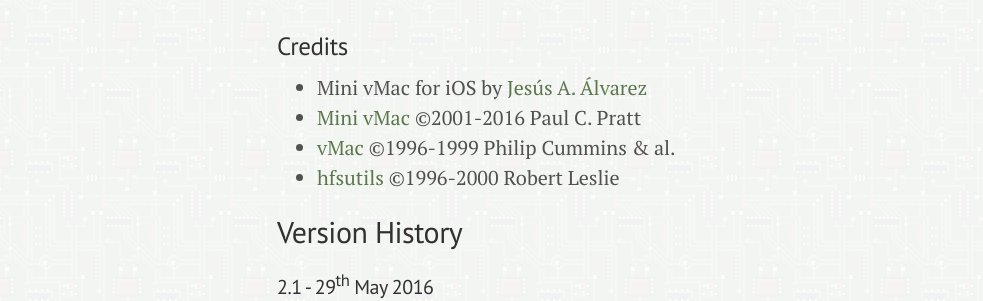
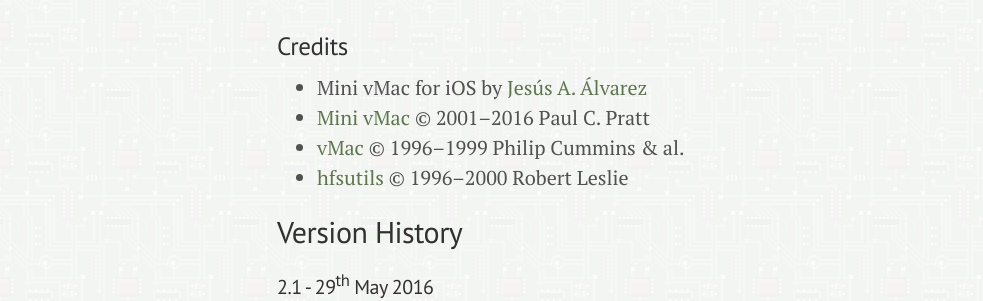
Before and after one commit to zydeco/zydeco.github.io, a Jekyll site: the page built from minivmac4ios.md, in a window 1280 px wide and 900 px high, scrolled down 4870 px. Shown: the part 156-457 px from the top of the window, without its empty margins (3-986 px from the left). Built offline with Jekyll 4.4.1, drawn with Linux system fonts in a browser that asks for light colours; nearby versions of some CDN libraries.

Commit message:
use en-dash for separating years

```diff
--- a/_includes/sidebar.html
+++ b/_includes/sidebar.html
@@ -57,7 +57,7 @@
       {% endfor %}
     </p>
     <p class="copyright">
-      &copy; 2002-{{ site.time | date: '%Y' }} Jesús A. Álvarez.<br/>All rights reserved.
+      © 2002–{{ site.time | date: '%Y' }} Jesús A. Álvarez.<br/>All rights reserved.
     </p>
   </div>
 </div>
--- a/fontmanager/index.html
+++ b/fontmanager/index.html
@@ -47,7 +47,7 @@
     </div>
     <div id="bottom">
         <div id="footer-content">
-            ©2014 <a href="http://twitter.com/maczydeco">Jesús A. Álvarez</a> - <a href="http://namedfork.net">namedfork.net</a>
+            © 2014–2016 <a href="http://twitter.com/maczydeco">Jesús A. Álvarez</a> - <a href="http://namedfork.net">namedfork.net</a>
         </div>
     </div>
 </body>
--- a/minivmac4ios.md
+++ b/minivmac4ios.md
@@ -97,9 +97,9 @@
 ### Credits
 
 * Mini vMac for iOS by [Jesús A. Álvarez](https://github.com/zydeco)
-* [Mini vMac](http://gryphel.com/c/minivmac/) ©2001-2016 Paul C. Pratt
-* [vMac](http://vmac.org/) ©1996-1999 Philip Cummins & al.
-* [hfsutils](http://www.mars.org/home/rob/proj/hfs/) ©1996-2000 Robert Leslie
+* [Mini vMac](http://gryphel.com/c/minivmac/) © 2001–2016 Paul C. Pratt
+* [vMac](http://vmac.org/) © 1996–1999 Philip Cummins & al.
+* [hfsutils](http://www.mars.org/home/rob/proj/hfs/) © 1996–2000 Robert Leslie
 
 ## Version History
 
```
